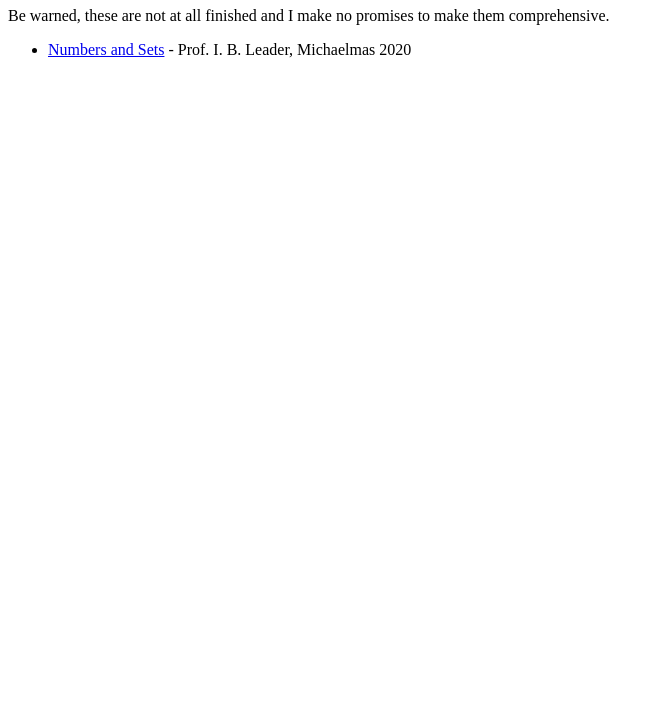
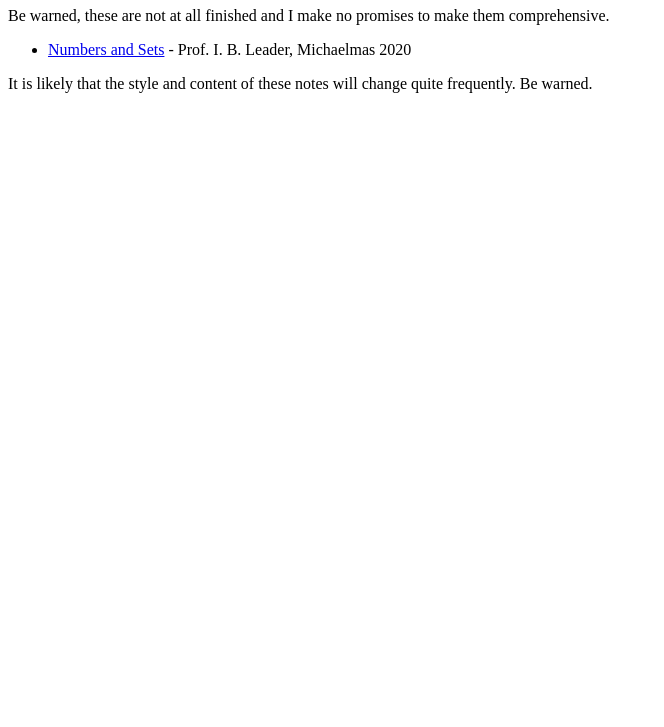
Before and after one commit to ak2316-cam/tripos-lecture-notes, a plain HTML site: page index.html in a window 1280 px wide. Shown: the part 73-800 px from the top of the page, without its empty margins (0-664 px from the left). Drawn offline with Linux system fonts and the light colour scheme.

Commit message:
Update index.html

```diff
--- a/index.html
+++ b/index.html
@@ -20,5 +20,7 @@
         Prof. I. B. Leader, Michaelmas 2020
       </li>
     </ul>
+
+    It is likely that the style and content of these notes will change quite frequently. Be warned.
   </body>
 </html>
```
